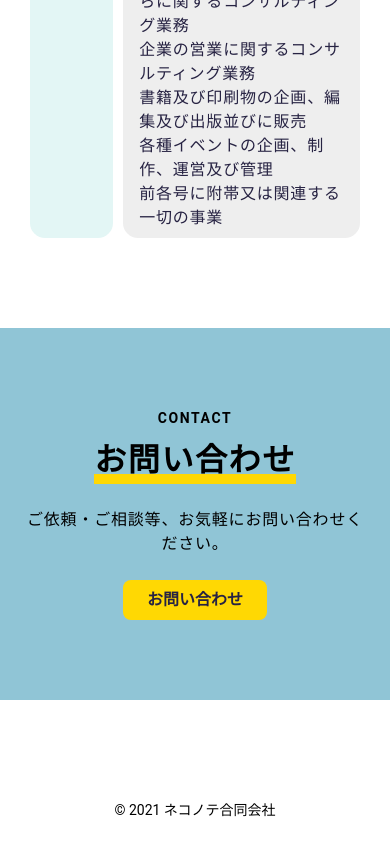
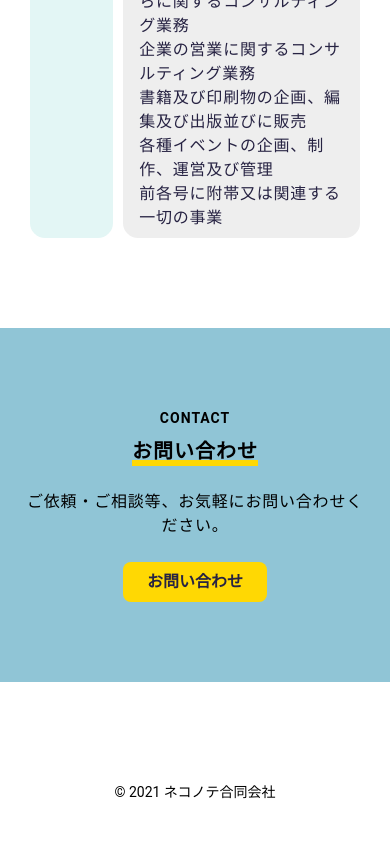
Before and after one commit to komisukee/nekonote-site, a Next.js app: page /company in a window 390 px wide. Shown: the part 1036-1880 px from the top of the page. Built offline with nearby package versions, Linux system fonts and the light colour scheme; a web font is replaced by a local one.

Commit message:
fix: レイアウト修正

```diff
--- a/app/company/page.tsx
+++ b/app/company/page.tsx
@@ -113,7 +113,7 @@ export default function CompanyPage() {
       <div id="contact" className="bg-[rgb(71,158,187,0.6)] py-10">
         <div className="container">
           <div className="flex flex-col items-center gap-6 py-10">
-            <h3 className="font-bold text-white text-[32px] tracking-wider flex flex-col items-center gap-2">
+            <h3 className="font-bold text-white md:text-[32px] text-[20px] tracking-wider flex flex-col items-center gap-2">
               <span className="text-sm">CONTACT</span>
               <span className="bg-[linear-gradient(transparent_80%,#ffd803_80%)]">
                 お問い合わせ
--- a/app/works/[id]/page.tsx
+++ b/app/works/[id]/page.tsx
@@ -68,7 +68,7 @@ export default async function WorkDetailPage({ params }: { params: Promise<{ id:
       <div id="contact" className="bg-[rgb(71,158,187,0.6)] py-10">
         <div className="container">
           <div className="flex flex-col items-center gap-6 py-10">
-            <h3 className="font-bold text-white text-[32px] tracking-wider flex flex-col items-center gap-2">
+            <h3 className="font-bold text-white md:text-[32px] text-[20px] tracking-wider flex flex-col items-center gap-2">
               <span className="text-sm">CONTACT</span>
               <span className="bg-[linear-gradient(transparent_80%,#ffd803_80%)]">
                 お問い合わせ
--- a/app/works/page.tsx
+++ b/app/works/page.tsx
@@ -70,7 +70,7 @@ export default async function WorksPage() {
       <div id="contact" className="bg-[rgb(71,158,187,0.6)] py-10">
         <div className="container">
           <div className="flex flex-col items-center gap-6 py-10">
-            <h3 className="font-bold text-white text-[32px] tracking-wider flex flex-col items-center gap-2">
+            <h3 className="font-bold text-white md:text-[32px] text-[20px] tracking-wider flex flex-col items-center gap-2">
               <span className="text-sm">CONTACT</span>
               <span className="bg-[linear-gradient(transparent_80%,#ffd803_80%)]">
                 お問い合わせ
```
Also changed, not shown: 1 other file (tests, documents, lock files or other folders).
